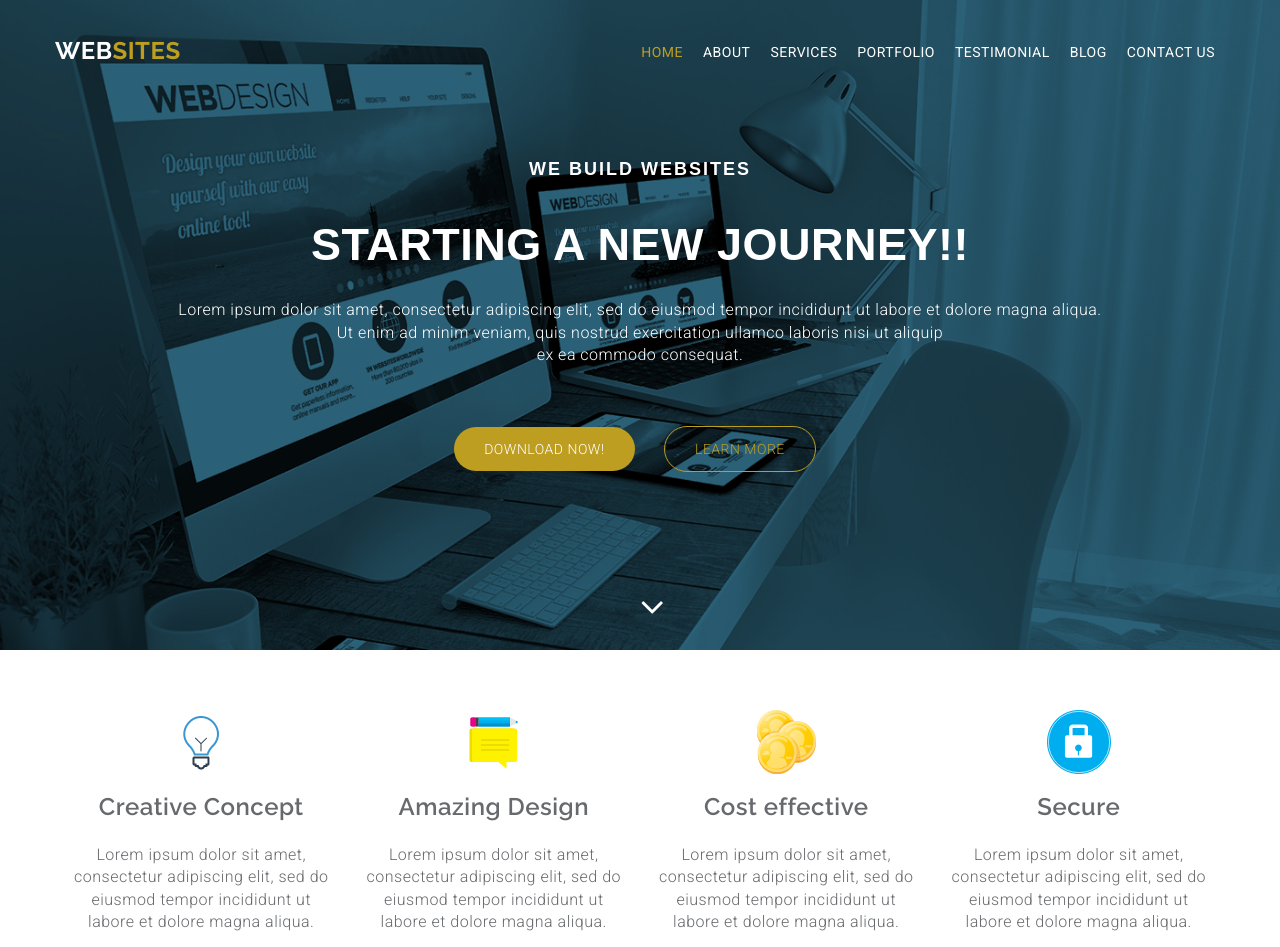
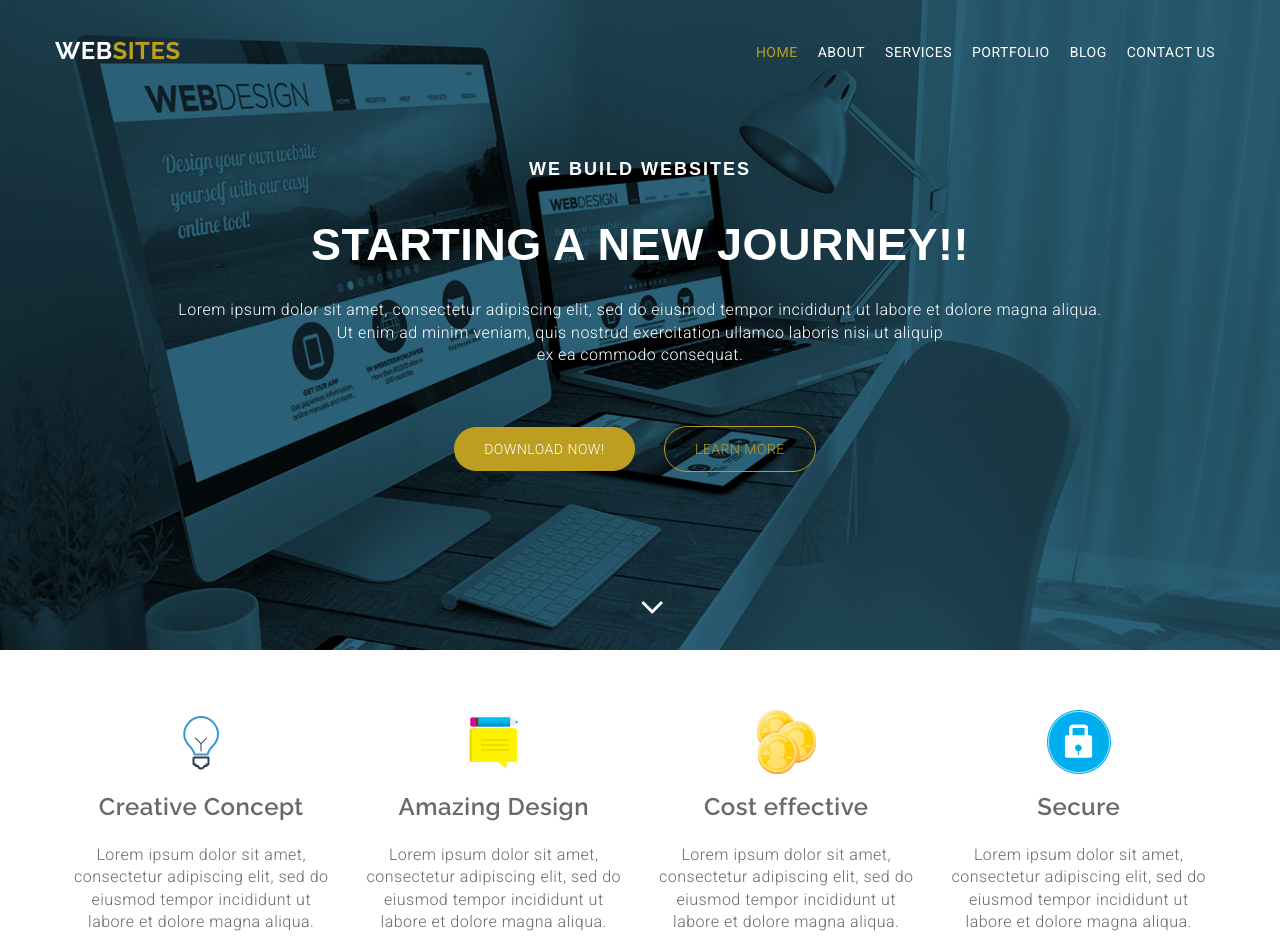
Before and after one commit to GarciaNicolasEmanuel/Web-design, a plain HTML site: page index.html in a window 1280 px wide. Shown: the top 947 px of the page. Drawn offline with Linux system fonts and the light colour scheme.

Commit message:
Update index.html

```diff
--- a/index.html
+++ b/index.html
@@ -41,7 +41,7 @@
                   <li class=""><a href="#feature">About</a></li>
                   <li class=""><a href="#service">Services</a></li>
                   <li class=""><a href="#portfolio">Portfolio</a></li>
-                  <li class=""><a href="#testimonial">Testimonial</a></li>
+                  <!--<li class=""><a href="#testimonial">Testimonial</a></li>-->
                   <li class=""><a href="#blog">Blog</a></li>
                   <li class=""><a href="#contact">Contact Us</a></li>
                 </ul>
```
